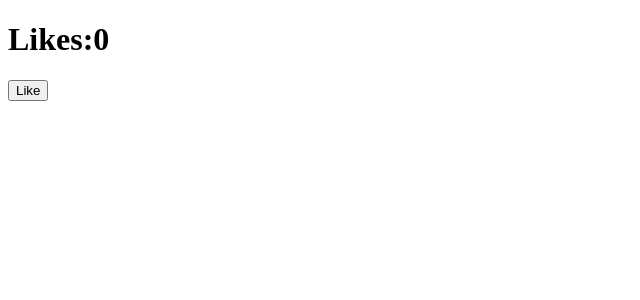
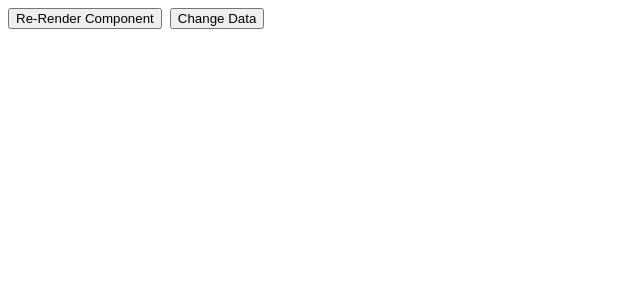
Before and after one commit to Jayasridhara/MyReact-app, a React (Vite) app: page / in a window 1280 px wide. Shown: the top 300 px of the page, without its empty margins (0-640 px from the left). Built offline with nearby package versions, Linux system fonts and the light colour scheme.

Commit message:
useeffectrecap

```diff
--- a/src/App.jsx
+++ b/src/App.jsx
@@ -1,143 +1,30 @@
-// import React, { useEffect, useState } from 'react'
-// import Note from './components/Note';
+import { useEffect, useState } from "react";
 
+const App = () => {
 
+  const [renderCount, setRenderCount] = useState(0);
+  const [data, setData] = useState(0);
 
-// function App() {
-//   const [notes,setNote]=useState([]);
+  // 1. When the component is mounted and runs only once.
+  // It will not run again on re-renders.
+  useEffect(() => {
+    console.log("Component mounted");
+  }, []);
 
-//   useEffect(()=>{
-//     fetch(`https://68457069fc51878754db59b6.mockapi.io/notes`)
-//   .then(response=>response.json())
-//   .then(data=>setNote(data))
+  // 2. When the component is mounted and on every update or re-render of the component.
+  useEffect(() => {
+    console.log('Component updated');
+  });
 
-//   },[])
+  // 3. When the component is mounted and on every update or re-render of the component, but only if the dependency changes.
+  useEffect(() => {
+    console.log(`Render count changed: ${renderCount}`);
+  }, [data]);
 
-//   console.log(notes);
-//   return(
-//     <div>
-//       <h1>NoteApp</h1>
-//       <ul>
-//         {
-//           notes.map((note,index)=>{
-//            return <Note note={note} key={note.id}/>
-//           })
-
-//         }
-
-//      </ul>
-
-//     </div>
-//   )
-// }
-
-// export default App
-
-// import React, { useEffect, useState } from 'react'
-
-// //uncontrolled component in react ? beacause we are not using state to manage the form input
-// //using use state is controlled component
-// function App() {
-
-//   const [email,setEmail]=useState('');
-//   const [password,setPassword]=useState('');
-//   const handleLogin=(event)=>
-//   {
-//     event.preventDefault();
-//    console.log(email,password)
-//   }
-//   useEffect(()=>
-//   {
-//     console.log(email,password)
-//   },[email])
-//   return (
-//     <div>
-//       <h1>login</h1>
-//       <form onSubmit={handleLogin}>
-//         <div>
-//           <input type='text'name="email" value={email} onChange={(e)=>setEmail(e.target.value)} placeholder='email..'></input>
-
-//         </div>
-//         <br/>
-//         <div>
-//           <input type='password' value={password} onChange={(e)=>setPassword(e.target.value)} placeholder='password..' name="password"></input>
-//         </div>
-//         <br/>
-//         <button>Login</button>
-//       </form>
-
-//     </div>
-//   )
-// }
-
-// export default App
-
-
-
-//import React, { useEffect, useRef, useState } from 'react'
-
-//uncontrolled component in react ? beacause we are not using state to manage the form input
-//using use state is controlled component
-// function App() {
-
-//   const email=useRef(null);
-//   const password=useRef(null);
-//   const handleLogin=(event)=>
-//   {
-//     event.preventDefault();
-
-//     //  email=document.getElementById('email').value;
-//     //  password=document.getElementById('password').value;
-
-//    console.log(email.current.className,password.current.className)
-//   }
-//   useEffect(()=>
-//   {
-//     console.log(email,password)
-//   },[email])
-//   return (
-//     <div>
-//       <h1>login</h1>
-//       <form onSubmit={handleLogin}>
-//         <div>
-//           <input type='text'ref={email} name='email' id='email' className='e' placeholder='email..'></input>
-
-//         </div>
-//         <br/>
-//         <div>
-//           <input type='password'ref={password} name='password' id='password' className='p' ></input>
-//         </div>
-//         <br/>
-//         <button>Login</button>
-//       </form>
-
-//     </div>
-//   )
-// }
-
-// export default App
-
-
-//ref
-
-//
-
-
-//useState
-import { useEffect, useReducer } from "react";
-import { initialState,reducer } from "./reducers/reactionReducer";
-
-const App=()=>{
-const [likes,dispatch]=useReducer(reducer,initialState);
-
-useEffect(()=>
-{
-  console.log(`you have ${likes} likes`)
-},[likes])
   return (
     <div>
-      <h1>Likes:{likes}</h1>
-      <button onClick={()=>dispatch({type:"LIKE"})}>Like</button>
+      <button onClick={() => setRenderCount(renderCount + 1)}>Re-Render Component</button>
+      &nbsp; <button onClick={() => setData(data + 1)}>Change Data</button>
     </div>
   )
 }
--- a/src/reducers/reactionReducer.js
+++ b/src/reducers/reactionReducer.js
@@ -1,11 +1,18 @@
-const initialState=0;
-const reducer=(state,action)=>
-{
-  if(action.type=='LIKE')
-  {
-       return state+1
-  }
+const IntialState={likes:0,dislikes:0}
 
-  console.log(action);
+const reducer = (state, action) => {
+    if (action.type === 'LIKE') {
+        return {
+            ...state,
+            likes: state.likes + 1
+        }
+    } else if (action.type === 'DISLIKE') {
+        return {
+            ...state,
+            dislikes: state.dislikes + 1
+        }
+    }
+    return state; // Return the current state for any other action
 }
-export {initialState,reducer};
+
+export {reducer,IntialState}
```
